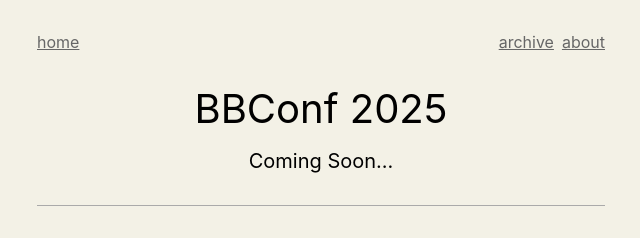
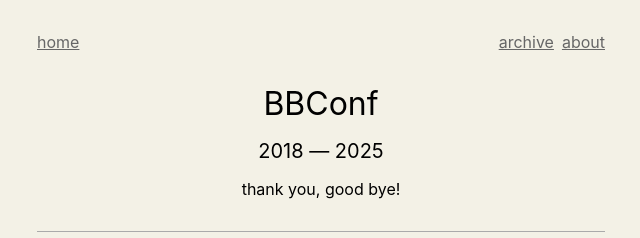
Before and after one commit to bbconfhq/conference, a Gatsby site: page / in a window 1280 px wide. Shown: the whole page, without its empty margins (319-959 px from the left). Built offline with nearby package versions, Linux system fonts and the light colour scheme; Gatsby itself is replaced by a stand-in of ours; a web font is replaced by a local one.

Commit message:
last commit

```diff
--- a/src/common.styles.ts
+++ b/src/common.styles.ts
@@ -2,7 +2,7 @@ import { styled } from './stitches.config';
 
 export const Title = styled('h1', {
   marginBottom: '1rem',
-  fontSize: '2.5rem',
+  fontSize: '2rem',
   fontWeight: 400,
   textAlign: 'center',
 
@@ -28,6 +28,13 @@ export const Location = styled('span', {
   textAlign: 'center',
   fontSize: '1.25rem',
   marginTop: '0.5rem',
+});
+
+export const Farewell = styled('span', {
+  display: 'block',
+  textAlign: 'center',
+  fontSize: '1rem',
+  marginTop: '1rem',
 });
 
 export const ApplicationLabel = styled('span', {
--- a/src/pages/index.tsx
+++ b/src/pages/index.tsx
@@ -1,6 +1,6 @@
 import * as React from 'react';
 
-import { Title, Time, Location, SessionTitle, Divider } from '../common.styles';
+import { Title, Time, Location, SessionTitle, Divider, Farewell } from '../common.styles';
 import Layout from '../components/Layout';
 import SessionList from '../components/SessionList';
 import { useFetchSession } from '../hooks/useFetchSession';
@@ -9,8 +9,9 @@ const IndexPage = () => {
   const sessions = useFetchSession().allSessionsJson.nodes;
   return (
     <Layout>
-      <Title>BBConf 2025</Title>
-      <Time>Coming Soon...</Time>
+      <Title>BBConf</Title>
+      <Time>2018 ― 2025</Time>
+      <Farewell>thank you, good bye!</Farewell>
       {/* <Location>
         <a href='https://naver.me/Fn2s6XYI' target='_blank' rel='noreferrer'>
           Open UP Playground
```
